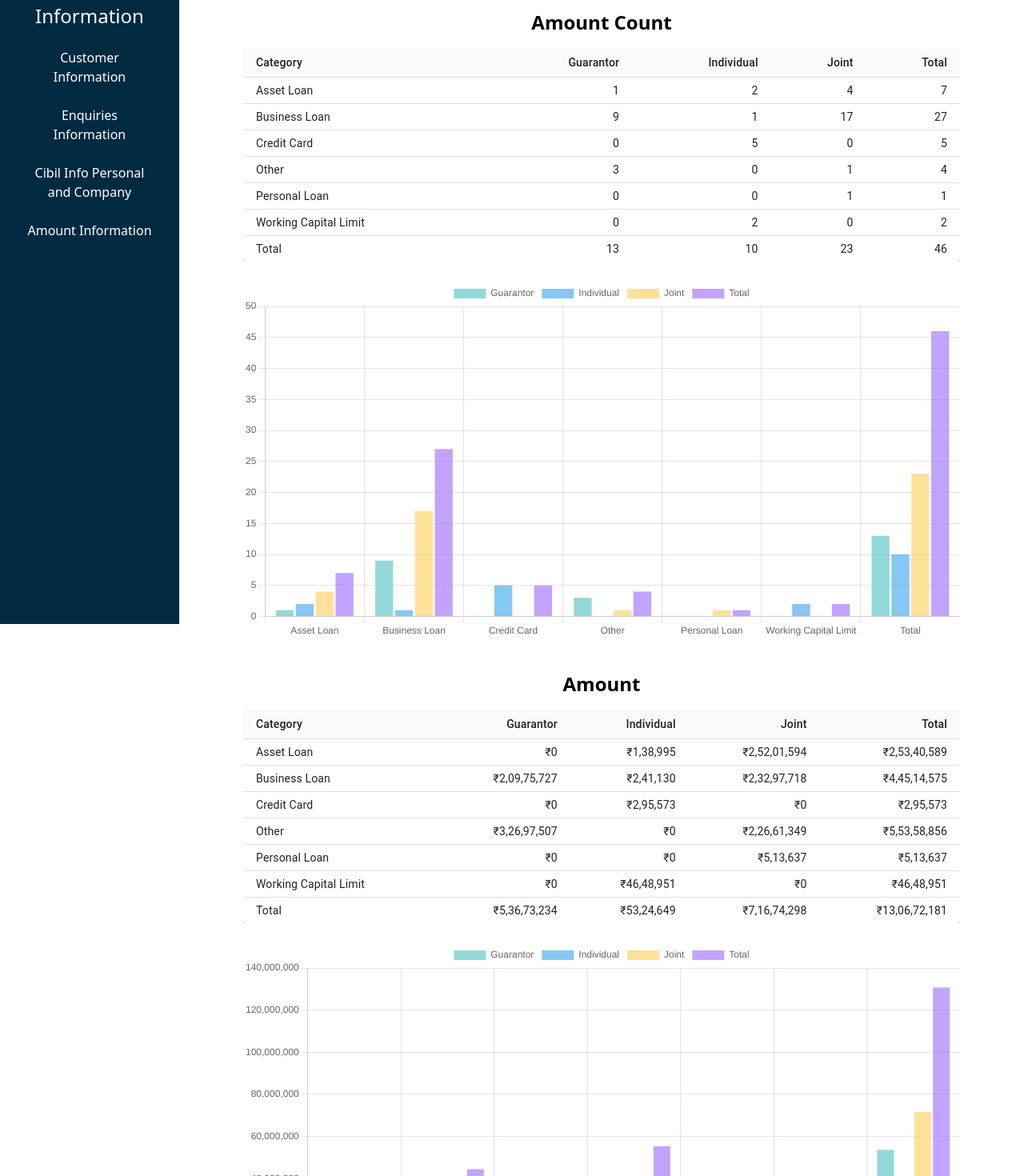
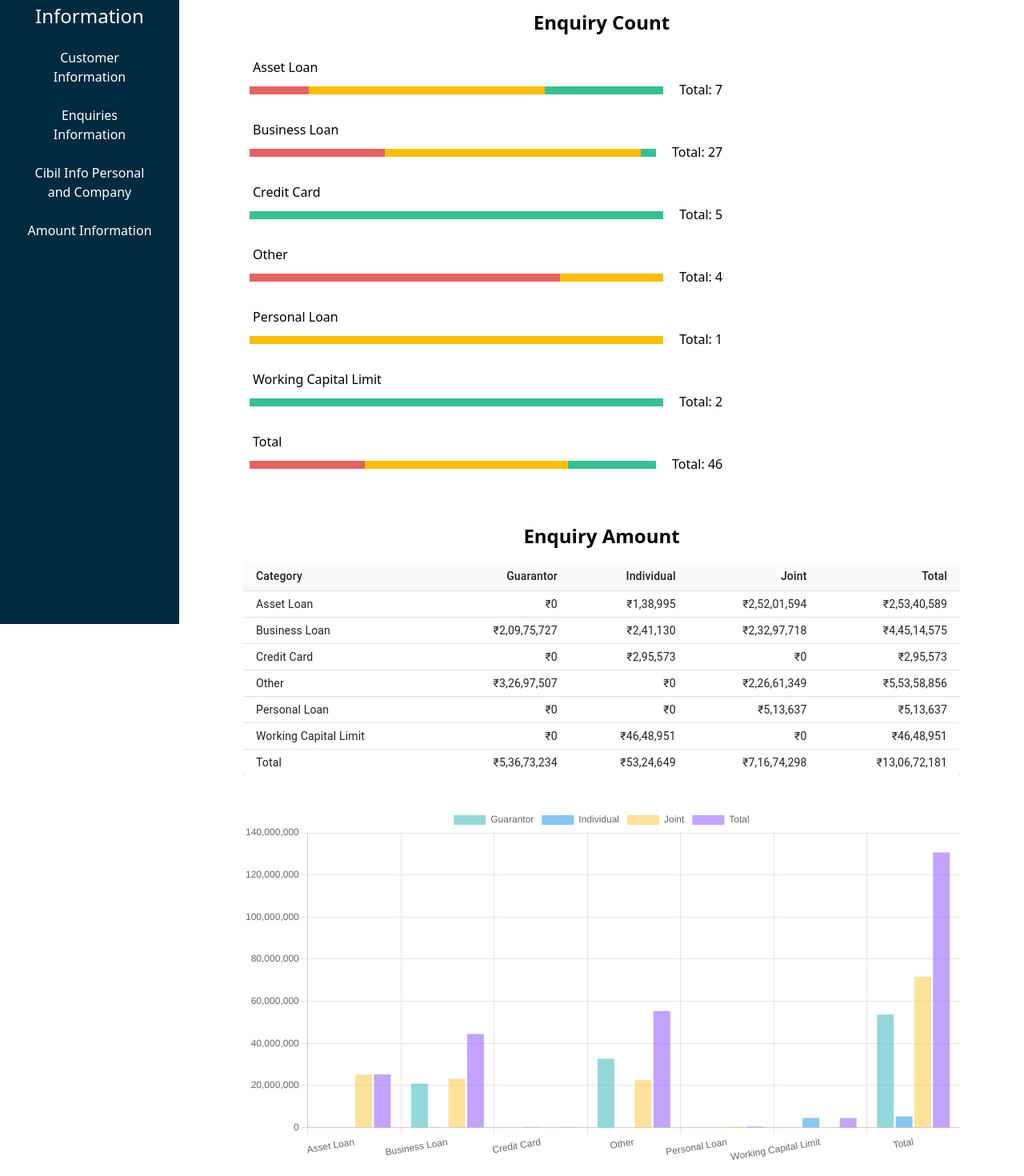
Before and after one commit to Shiv1024/Work, a React (Create React App) app: page /amount in a window 1280 px wide. Shown: the part 20-1490 px from the top of the page at 80% size. Built offline with nearby package versions, Linux system fonts and the light colour scheme.

Commit message:
changes in amount

```diff
--- a/src/Amount.js
+++ b/src/Amount.js
@@ -1,19 +1,61 @@
-import React from 'react'
-import AmountCountTable from './Components/AmountCountTable'
-import AmountCountGraph from './Components/AmountCountGraph'
-import AmountTable from './Components/AmountTable'
-import AmountGraph from './AmountGraph'
+// import React from 'react'
+// import AmountCountTable from './Components/AmountCountTable'
+// import AmountCountGraph from './Components/AmountCountGraph'
+// import AmountTable from './Components/AmountTable'
+// import AmountGraph from './AmountGraph'
+// import Sidebar from './Components/Sidebar3'
+// import HorizontalBar from './Components/NewCibilScore'
+// // import dataJSONcount from '../Assets/dummydataAmtCnt.json'
 
-const Amount = () => {
+// const Amount = () => {
 
-  return (
-    <div>
-        <AmountCountTable/>
-        <AmountCountGraph/>
-        <AmountTable/>
-        <AmountGraph/>
-    </div>
-  )
-}
+//   return (
+//     // <div>
+//     //     <AmountCountTable/>
+//     //     <AmountCountGraph/>
+//     //     <AmountTable/>
+//     //     <AmountGraph/>
+//     // </div>
 
-export default Amount
+//     <div className="flex">
+//       <div className='flex-none'>
+//         <Sidebar />
+//       </div>
+//       <div className="ml-32 md:ml-48 lg:ml-56 w-full flex flex-col items-center justify-center mt-4 p-4">
+//         <div className="max-w-4xl w-full">
+//           <h1 className="text-2xl font-bold mb-4 text-center">Enquiry Count</h1>
+//           {/* <div className="overflow-x-auto">
+//             <Table data={enquiryCountData} type='count' />
+//           </div> */}
+//           <div className="w-full">
+//             {/* <HorizontalBar value1={1} value2={2} value3={4} value4={7} head='Asset Loan'/> */}
+//             {dataJSONcount.map((row) => (
+//               <HorizontalBar
+//                 key={row.category} // Ensure key is unique for each item
+//                 value1={row.enquiries3Months}
+//                 value2={row.enquiries6Months}
+//                 value3={row.enquiriesBeyond6Months}
+//                 value4={row.total}
+//                 head={row.category}
+//               />
+//             ))}
+//           </div>
+//           <div className="overflow-x-auto mt-4">
+//             {/* <BarGraph data={enquiryCountData} /> */}
+//           </div>
+//         </div>
+//         <div className="max-w-4xl w-full mt-8">
+//           <h1 className="text-2xl font-bold mb-4 text-center">Enquiry Amount</h1>
+//           <div className="overflow-x-auto">
+//             {/* <Table data={enquiryAmountData} type='enquiry' /> */}
+//           </div>
+//           <div className="overflow-x-auto mt-4">
+//             {/* <BarGraph data={enquiryAmountData} /> */}
+//           </div>
+//         </div>
+//       </div>
+//     </div>
+//   )
+// }
+
+// export default Amount
--- a/src/App.js
+++ b/src/App.js
@@ -26,7 +26,7 @@ import SMSParsing from './Components/SMS parsing.js';
 import Fileupload from './Components/Fileupload3.js';
 import GaugeChart from './Components/NewCibilScore.js';
 import VolatilityGauge from './Components/VolatilityGauge.js';
-import VolatilityGaug from './Components/NewCibilScore.js';
+// import VolatilityGaug from './Components/NewCibilScore.js';
 import HorizontalBar from './Components/NewCibilScore.js';
 function App() {
   const fileUploadRef = useRef();
--- a/src/Components/Amount/Amounts.js
+++ b/src/Components/Amount/Amounts.js
@@ -2,9 +2,10 @@ import React from "react";
 import Sidebar from "../Sidebar3.js";
 import Table from './Table4.js';
 import BarGraph from './EnqBarGraph.js';
-import amountCountData from './../../Assets/dummydataAmtCnt.json'
+import amountCountData from './dummydataAmtCnt.json'
 
-import AmountData from './../../Assets/dummydataAmt.json'
+import amountData from './dummydataAmt.json'
+import HorizontalBar from "../NewCibilScore.js";
 
 function Amounts() {
   // const amountCountData = [
@@ -33,25 +34,50 @@ function Amounts() {
       </div>
       <div className="ml-32 md:ml-48 lg:ml-56 w-full flex flex-col items-center justify-center mt-4 p-4">
         <div className="max-w-4xl w-full">
-          <h1 className="text-2xl font-bold mb-4 text-center">Amount Count</h1>
-          <div className="overflow-x-auto">
-            <Table data={amountCountData} type='count' />
+          <h1 className="text-2xl font-bold mb-4 text-center">Enquiry Count</h1>
+          {/* <div className="overflow-x-auto">
+            <Table data={enquiryCountData} type='count' />
+          </div> */}
+          <div className="w-full">
+            {/* <HorizontalBar value1={1} value2={2} value3={4} value4={7} head='Asset Loan'/> */}
+            {amountCountData.map((row) => (
+              <HorizontalBar
+                // key={row.category} // Ensure key is unique for each item
+                value1={row.guarantor}
+                value2={row.joint}
+                value3={row.individual}
+                value4={row.total}
+                head={row.category}
+              />
+            ))}
           </div>
-          <div className="overflow-x-auto">
-            <BarGraph data={amountCountData} />
+          <div className="overflow-x-auto mt-4">
+            {/* <BarGraph data={enquiryCountData} /> */}
           </div>
         </div>
-        <div className="max-w-4xl mt-4 w-full">
-          <h1 className="text-2xl font-bold mb-4 text-center">Amount</h1>
+        <div className="max-w-4xl w-full mt-8">
+          <h1 className="text-2xl font-bold mb-4 text-center">Enquiry Amount</h1>
+          {/* <div className="w-full"> */}
+            {/* <HorizontalBar value1={1} value2={2} value3={4} value4={7} head='Asset Loan'/> */}
+            {amountData.map((row) => (
+              <HorizontalBar
+                // key={row.category} // Ensure key is unique for each item
+                value1={row.guarantor}
+                value2={row.joint}
+                value3={row.individual}
+                value4={row.total}
+                head={row.category}
+              />
+            ))}
+          {/* </div> */}
           <div className="overflow-x-auto">
-            <Table data={AmountData} />
+            <Table data={amountData} type='enquiry' />
           </div>
-          <div className="overflow-x-auto">
-            <BarGraph data={AmountData} />
+          <div className="overflow-x-auto mt-4">
+            <BarGraph data={amountData} />
           </div>
         </div>
       </div>
-
     </div>
   );
 }
--- a/src/Components/Amount/Table4.js
+++ b/src/Components/Amount/Table4.js
@@ -48,7 +48,7 @@ import TableContainer from '@mui/material/TableContainer';
 import TableHead from '@mui/material/TableHead';
 import TableRow from '@mui/material/TableRow';
 import Paper from '@mui/material/Paper';
-import data from '../../Assets/dummydataAmtCnt.json'
+import data from '../Amount/dummydataAmtCnt.json'
 
 function createData(category, guarantor, individual,joint, total) {
   return { category, guarantor, individual,joint, total };
--- a/src/Assets/dummydataAmt.json
+++ b/src/Components/Amount/dummydataAmt.json
@@ -1,5 +1,6 @@
 [
     {
+        "id": "1",
         "category": "Asset Loan",
         "guarantor": 0,
         "individual": 138995,
@@ -7,6 +8,7 @@
         "total": 25340589
     },
     {
+        "id": "2",
         "category": "Business Loan",
         "guarantor": 20975727,
         "individual": 241130,
@@ -14,6 +16,7 @@
         "total": 44514575
     },
     {
+        "id": "3",
         "category": "Credit Card",
         "guarantor": 0,
         "individual": 295573,
@@ -21,6 +24,7 @@
         "total": 295573
     },
     {
+        "id": "4",
         "category": "Other",
         "guarantor": 32697507,
         "individual": 0,
@@ -28,6 +32,7 @@
         "total": 55358856
     },
     {
+        "id": "5",
         "category": "Personal Loan",
         "guarantor": 0,
         "individual": 0,
@@ -35,6 +40,7 @@
         "total": 513637
     },
     {
+        "id": "6",
         "category": "Working Capital Limit",
         "guarantor": 0,
         "individual": 4648951,
@@ -42,6 +48,7 @@
         "total": 4648951
     },
     {
+        "id": "7",
         "category": "Total",
         "guarantor": 53673234,
         "individual": 5324649,
--- a/src/Components/AmountCountTable.js
+++ b/src/Components/AmountCountTable.js
@@ -3,10 +3,10 @@ import ArrowDownwardOutlinedIcon from '@mui/icons-material/ArrowDownwardOutlined
 import ArrowUpwardOutlinedIcon from '@mui/icons-material/ArrowUpwardOutlined';
 import TablePagination from '@mui/material/TablePagination';
 import { useNavigate } from 'react-router-dom';
-import dataJSON from '../Assets/dummydataAmtCnt.json'
+import dataJSON from '../Components/Amount/dummydataAmtCnt.json'
 import Sidebar from './Sidebar';
 
-const AmountCountTable = () => {
+const  AmountCountTable = () => {
     const [data, setData] = useState(dataJSON);
     const [sortConfig, setSortConfig] = useState({ key: '', direction: '' });
     const navigate = useNavigate();
--- a/src/Components/AmountTable.js
+++ b/src/Components/AmountTable.js
@@ -3,7 +3,7 @@ import ArrowDownwardOutlinedIcon from '@mui/icons-material/ArrowDownwardOutlined
 import ArrowUpwardOutlinedIcon from '@mui/icons-material/ArrowUpwardOutlined';
 import TablePagination from '@mui/material/TablePagination';
 import { useNavigate } from 'react-router-dom';
-import dataJSON from '../Assets/dummydataAmt.json'
+import dataJSON from '../Components/Amount/dummydataAmt.json'
 import Sidebar from './Sidebar';
 
 const AmountTable = () => {
--- a/src/Components/VolatilityGauge.js
+++ b/src/Components/VolatilityGauge.js
@@ -21,7 +21,10 @@ const VolatilityGauge = (props) => {
   }
 
   return (
+
     <div style={{ width: '400px', height: '360px', display: 'flex', flexDirection: 'column', alignItems: 'center', justifyContent: 'center' }}>
+    {/* <div className='shadow-md' style={{ height: '400px', width: '500px', display: 'flex', flexDirection: 'column', alignItems: 'center', justifyContent: 'center' }}> */}
+
       <div style={{ width: '100%', textAlign: 'center', marginBottom: '10px', color:'black' }}>
         <GaugeChart style={{color: 'black'}}
           id="volatility-gauge"
```
Also changed, not shown: src/Components/Amount/dummydataAmtCnt.json (renamed from src/Assets/dummydataAmtCnt.json).
